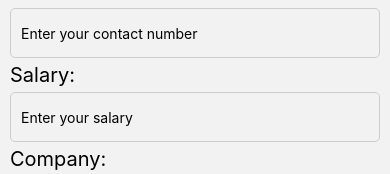
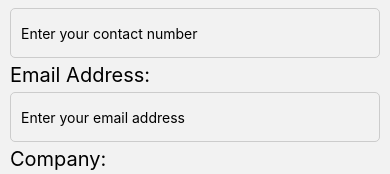
Before and after one commit to rekojhandsome/tristar-mobile, a React Native app: screen /Register in a window 390 px wide. Shown: the part 321-495 px from the top of the page. Built offline with nearby package versions, Linux system fonts and the light colour scheme; no server answers.

Commit message:
changed salary to email on frontend

```diff
--- a/screens/AccountPage.jsx
+++ b/screens/AccountPage.jsx
@@ -13,7 +13,7 @@ export default function AccountPage({ navigation }) {
   const [firstName, setFirstName] = useState("");
   const [lastName, setLastName] = useState("");
   const [phoneNo, setPhoneNo] = useState("");
-  const [salary, setSalary] = useState("");
+  const [email, setEmail] = useState("");
   const [isEditing, setIsEditing] = useState(false);
 
   // Fetch employee profile
@@ -35,7 +35,7 @@ export default function AccountPage({ navigation }) {
         setFirstName(employee.firstName);
         setLastName(employee.lastName);
         setPhoneNo(employee.phoneNo || "");
-        setSalary(employee.salary.toString());
+        setEmail(employee.email);
       } catch (error) {
         console.error("Error fetching employee profile:", error);
         Alert.alert("Error", "Failed to load employee data. Please try again.");
@@ -77,13 +77,13 @@ export default function AccountPage({ navigation }) {
               value={phoneNo}
               onChangeText={setPhoneNo}
             />
-            <Text style={styles.bodyText}>Salary:</Text>
+            <Text style={styles.bodyText}>Email Address</Text>
             <TextInput
               style={styles.input}
               editable={isEditing}
-              keyboardType="number-pad"
-              value={salary}
-              onChangeText={setSalary}
+              keyboardType="email-address"
+              value={email}
+              onChangeText={setEmail}
             />
 
         </View>
--- a/screens/EmployeeRegister.jsx
+++ b/screens/EmployeeRegister.jsx
@@ -14,7 +14,7 @@ export default function EmployeeRegister({ navigation }) {
   const [firstName, setFirstName] = useState("");
   const [lastName, setLastName] = useState("");
   const [phoneNo, setPhoneNo] = useState("");
-  const [salary, setSalary] = useState("");
+  const [email, setEmail] = useState("");
   const [companyID, setCompanyID] = useState(null);
   const [departmentID, setDepartmentID] = useState(null); // State for department ID
 
@@ -32,7 +32,7 @@ export default function EmployeeRegister({ navigation }) {
         firstName,
         lastName,
         phoneNo,
-        salary,
+        email,
         departmentID, // Include the selected department ID
       };
 
@@ -100,13 +100,13 @@ export default function EmployeeRegister({ navigation }) {
               value={phoneNo}
               onChangeText={setPhoneNo}
             />
-            <Text style={styles.bodyText}>Salary:</Text>
+            <Text style={styles.bodyText}>Email Address:</Text>
             <TextInput
               style={styles.input}
-              placeholder="Enter your salary"
-              keyboardType="number-pad"
-              value={salary}
-              onChangeText={setSalary}
+              placeholder="Enter your email address"
+              keyboardType="email-address"
+              value={email}
+              onChangeText={setEmail}
             />
           <Text style={styles.bodyText}>Company:</Text>
           <CompaniesDropdown
--- a/screens/signUpPage.jsx
+++ b/screens/signUpPage.jsx
@@ -34,7 +34,7 @@ export default function SignUp({navigation}){
     }, []);
 
   const handleSaveSignUp = async () => {
-    const registerAPI = `${API_BASE_URL}/api/SignIn/register`;
+    const registerAPI = `${API_BASE_URL}/api/Account/register`;
 
     try{
 
--- a/service/AuthService.jsx
+++ b/service/AuthService.jsx
@@ -7,7 +7,7 @@ export const API_BASE_URL1 = "http://192.168.29.207:5269";
 
 export const Login = async (username, password) => {
     try{
-        const response = await axios.post(`${API_BASE_URL}/api/Authentication/login`,{
+        const response = await axios.post(`${API_BASE_URL}/api/Account/login`,{
             username,
             password
         });
```
